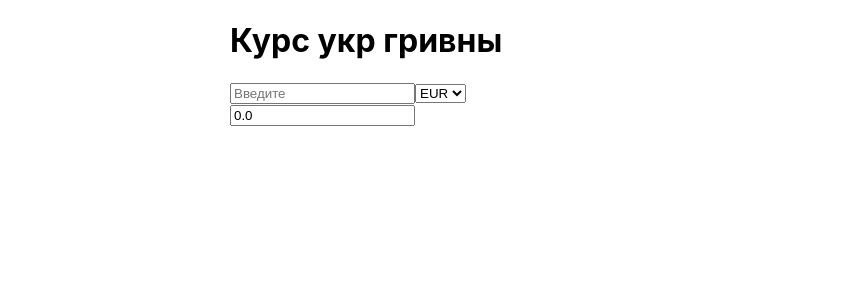
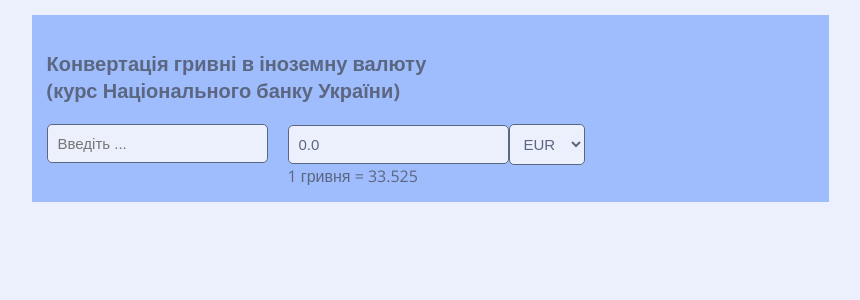
Before and after one commit to goncharenko-au/converter, a React (Create React App) app: page / in a window 1280 px wide. Shown: the top 300 px of the page, without its empty margins (210-1070 px from the left). Built offline with nearby package versions, Linux system fonts and the light colour scheme; no server answers.

Commit message:
внести правки в изменение валюты

```diff
--- a/package.json
+++ b/package.json
@@ -3,6 +3,7 @@
   "version": "0.1.0",
   "private": true,
   "dependencies": {
+    "@material-ui/core": "^4.11.3",
     "@testing-library/jest-dom": "^5.11.10",
     "@testing-library/react": "^11.2.6",
     "@testing-library/user-event": "^12.8.3",
--- a/src/App.css
+++ b/src/App.css
@@ -1,4 +1,45 @@
+@import url("https://fonts.googleapis.com/css2?family=Open+Sans:wght@400;700&display=swap");
+body {
+  background-color: #ebf0fc;
+  font-family: "Open Sans", sans-serif;
+  font-weight: 400;
+  color: #5b6780;
+}
 .wrapper {
-  width: 400px;
+  max-width: 767px;
   margin: 0 auto;
+  margin-top: 15px;
+  padding: 15px;
+  background-color: #9fbdfd;
 }
+.title {
+  font-size: 20px;
+  margin: 0;
+  margin-bottom: 20px;
+  padding-top: 20px;
+}
+.input {
+  padding: 10px;
+  background-color: #ebf0fc;
+  border: none;
+  border: 1px solid #5b6780;
+  border-radius: 5px;
+  font-size: 15px;
+  color: #5b6780;
+}
+.select {
+  padding: 10px;
+  background-color: #ebf0fc;
+  border: none;
+  border: 1px solid #5b6780;
+  border-radius: 5px;
+  font-size: 15px;
+  color: #5b6780;
+}
+.inner {
+  display: flex;
+  /* justify-content: space-between; */
+}
+.block:first-child {
+  margin-right: 20px;
+}
--- a/src/App.js
+++ b/src/App.js
@@ -4,38 +4,52 @@ import './App.css';
 import Input from "./components/Input";
 import Header from "./components/Header";
 
+import Select from './components/Select';
+
+
+
+
 function App() {
   const [value, setValue] = useState("");
   const [curr, setCurr] = useState(0);
-  const [select, setSel] = useState("EUR")
+  // const [select, setSelect] = useState("EUR")
+  const [select, setSelect] = useState({
+    currency: "EUR",
+    rate: 33.525
 
-  async function getRate(num) {
+
+  })
+
+  async function getRate(v2) {
     axios.get("https://bank.gov.ua/NBUStatService/v1/statdirectory/exchange?json")
       .then(response => response.data)
-      .then(data => data.find(item => item.cc === select))
+      .then(data => data.find(item => item.cc === select.currency))
       .then(object => object.rate)
       .then(rate => setCurr(rate));
   }
 
   useEffect(() => {
     getRate(value);
-  }, [select])
+  }, [select.currency])
 
+
+  const result = (curr * +value).toFixed(1);
   return (
     <Fragment>
       <div className="wrapper">
         <Header />
-        <Input value={value} setValue={setValue} curr={curr} />
-        <select value={select} onChange={(e) => setSel(e.target.value)}>
-          <option>USD</option>
-          <option>EUR</option>
-          <option>AUD</option>
-          <option>CAD</option>
-          <option>CNY</option>
-        </select>
-        <input value={(curr * +value).toFixed(1)} />
+        <div className="inner">
+          <div className="block">
+            <Input value={value} setValue={setValue} curr={curr} />
+          </div>
+          <div className="block">
+            <Input value={result} />
+            <Select select={select.currency} setSelect={setSelect} />
+            <div>1 гривня = {select.rate}</div>
+          </div>
+        </div>
       </div>
-    </Fragment>
+    </Fragment >
   )
 }
 
--- a/src/components/Header.jsx
+++ b/src/components/Header.jsx
@@ -1,7 +1,8 @@
 export default function Header() {
+
     return (
         <div>
-            <h1>Курс укр гривны</h1>
+            <h1 className="title">Конвертація гривні в іноземну валюту <br />(курс Національного банку України)</h1>
         </div>
     )
 }
--- a/src/components/Input.jsx
+++ b/src/components/Input.jsx
@@ -1,29 +1,13 @@
 import React from "react";
-
 export default function Input(props) {
-    // const [curr, setCurr] = useState(0);
-
-
-    // async function getRate(v2) {
-    //     let response = await fetch("https://bank.gov.ua/NBUStatService/v1/statdirectory/exchange?json");
-    //     let format = await response.json();
-    //     let search = await format.find(item => item.cc === "USD");
-    //     let val = await search.rate;
-    //     return setCurr(val);
-    // }
-
-    // useEffect(() => {
-    //     getRate(props.value);
-    // }, [])
-
-
     return (
         <>
-            <input placeholder="Введите"
+            <input
+                className="input"
+                placeholder="Введіть ... "
                 value={props.value}
                 onChange={(e) => props.setValue(e.target.value)}
             />
-
         </>
     )
 }
--- /dev/null
+++ b/src/components/Select.jsx
@@ -0,0 +1,23 @@
+export default function Select({ select, setSelect }) {
+    return (
+        <>
+            <select
+                className="select"
+                value={select} onChange={(e) => setSelect(e.target.value)}>
+                <option>USD</option>
+                <option>EUR</option>
+                <option>RUB</option>
+                <option>PLN</option>
+                <option>AUD</option>
+                <option>CAD</option>
+                <option>CNY</option>
+                <option>HRK</option>
+                <option>CZK</option>
+                <option>DKK</option>
+                <option>HKD</option>
+                <option>HUF</option>
+                <option>MAD</option>
+            </select>
+        </>
+    )
+}
```
Also changed, not shown: 1 other file (tests, documents, lock files or other folders).
